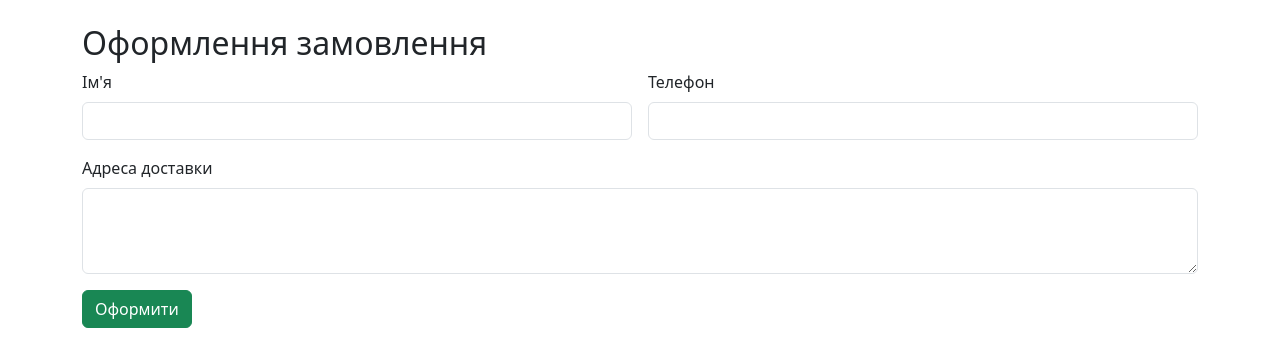
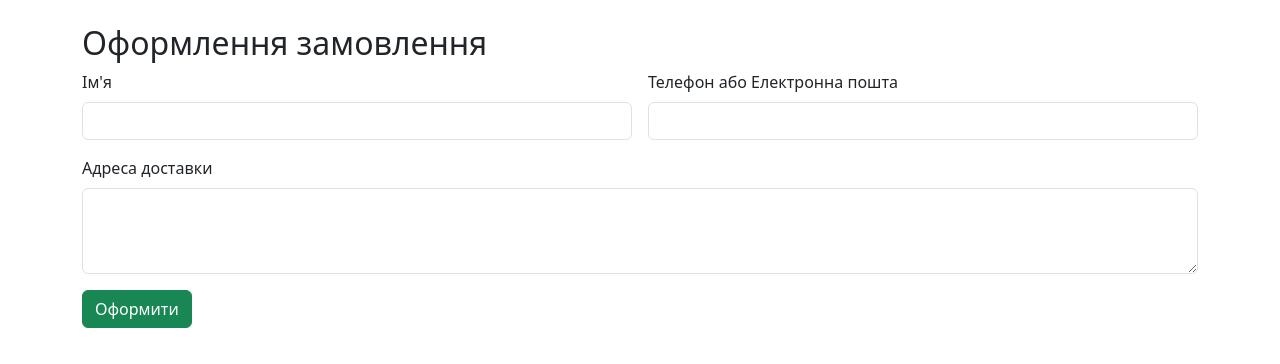
Before and after one commit to FateevRoma/DP, a Flask app: page /checkout in a window 1280 px wide. Shown: the part 56-420 px from the top of the page. Run offline with Flask 3, Linux system fonts and the light colour scheme.

Commit message:
checkout.html

```diff
--- a/templates/checkout.html
+++ b/templates/checkout.html
@@ -7,7 +7,7 @@
         <input type="text" name="name" class="form-control" required>
     </div>
     <div class="col-md-6">
-        <label for="phone" class="form-label">Телефон</label>
+        <label for="phone" class="form-label">Телефон або Електронна пошта</label>
         <input type="tel" name="phone" class="form-control" required>
     </div>
     <div class="col-12">
```
